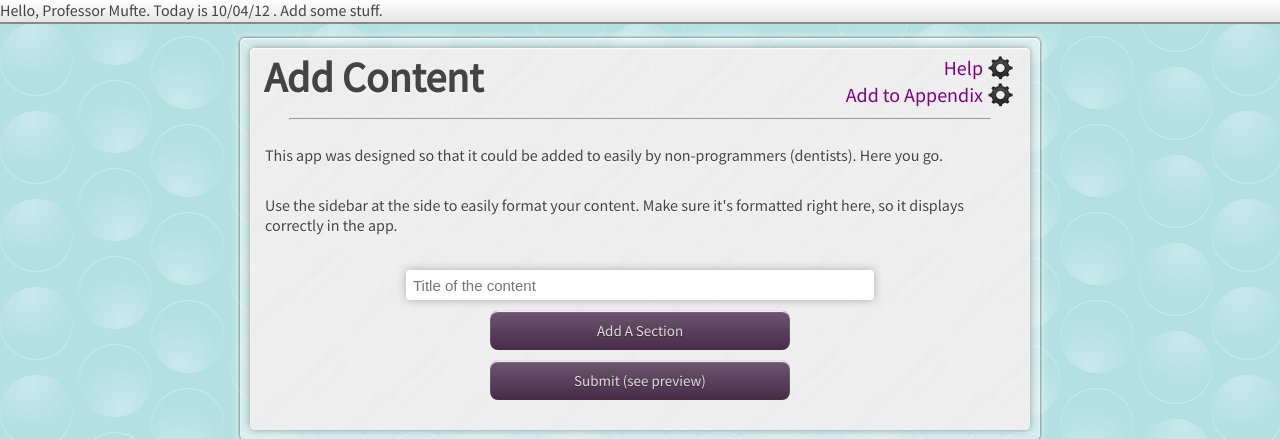
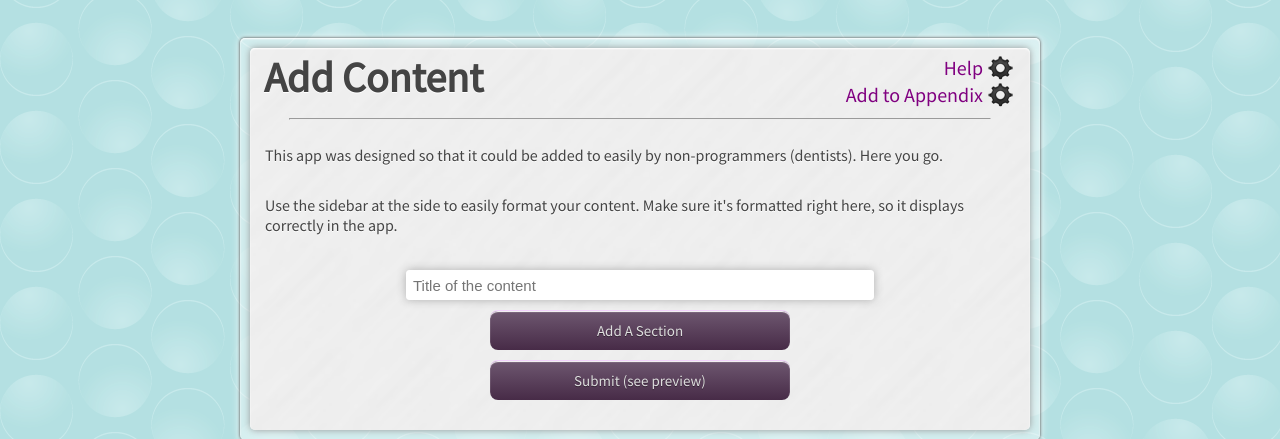
Before and after one commit to sampurcell93/Dental-App, a PHP site: page /CMS/index.php in a window 1280 px wide. Shown: the top 439 px of the page. Run offline with PHP 8.4, Linux system fonts and the light colour scheme; some libraries are stand-ins or nearby versions.

Commit message:
various tweaks... how helpful

```diff
--- a/CMS/css/style.css
+++ b/CMS/css/style.css
@@ -306,32 +312,6 @@ aside {
   z-index: 11;
   cursor: pointer; }
 
-#admin {
-  position: fixed;
-  top: 0;
-  left: 0;
-  height: 24px;
-  width: 100%;
-  background: #d9d9d9;
-  /* Old browsers */
-  background: -moz-linear-gradient(top, white 0%, #e5e5e5 100%);
-  /* FF3.6+ */
-  background: -webkit-gradient(linear, left top, left bottom, color-stop(0%, white), color-stop(100%, #e5e5e5));
-  /* Chrome,Safari4+ */
-  background: -webkit-linear-gradient(top, white 0%, #e5e5e5 100%);
-  /* Chrome10+,Safari5.1+ */
-  background: -o-linear-gradient(top, white 0%, #e5e5e5 100%);
-  /* Opera 11.10+ */
-  background: -ms-linear-gradient(top, white 0%, #e5e5e5 100%);
-  /* IE10+ */
-  background: linear, to bottom, white 0%, #e5e5e5 100%;
-  /* W3C */
-  filter: progid:DXImageTransform.Microsoft.gradient(startColorstr='#ffffff', endColorstr='#e5e5e5',GradientType=0 );
-  /* IE6-9 */
-  font-size: 80%;
-  z-index: 1000;
-  border-bottom: 2px solid #888; }
-
 #H4s {
   display: none;
   font-size: 70%;
--- a/CMS/css/style.scss
+++ b/CMS/css/style.scss
@@ -324,20 +333,6 @@ aside {
 
 }
 
-#admin {
-
-	position: fixed;
-	top: 0;
-	left: 0;
-	height: 24px;
-	width: 100%;
-	@include whiteGradient();
-	font-size: 80%;
-	z-index: 1000;
-	border-bottom: 2px solid #888;
-
-}
-
 #H4s {
 
 	display: none;
--- a/CMS/index.php
+++ b/CMS/index.php
@@ -11,10 +11,6 @@
 		</head>
 
 		<body>
-
-
-
-			<div id="admin">Hello, Professor Mufte. Today is <?php echo date("m/d/y") ?> . Add some stuff.</div>
 
 			<aside id="helpBox">
 
--- a/CMS/main.js
+++ b/CMS/main.js
@@ -213,3 +213,28 @@ function insertAtCaret(areaId,text) {
     }
     txtarea.scrollTop = scrollPos;
 }
+
+
+$(window).scroll(function(e){
+
+  $el = $('#addHeader');
+
+  if ($(this).scrollTop() > 260 && !$el.hasClass("fixed")) {
+  		$('#addHeader').addClass("fixed");
+  }
+
+  if ($(this).scrollTop() < 260 && $el.hasClass("fixed")) {
+  		$el.removeClass("fixed");
+  	 }
+});
+
+function getOffset( el ) {
+    var _x = 0;
+    var _y = 0;
+    while( el && !isNaN( el.offsetLeft ) && !isNaN( el.offsetTop ) ) {
+        _x += el.offsetLeft - el.scrollLeft;
+        _y += el.offsetTop - el.scrollTop;
+        el = el.offsetParent;
+    }
+    return { top: _y, left: _x };
+}
--- a/appendix.php
+++ b/appendix.php
@@ -11,7 +11,7 @@
 
 	}
 
-	$results = $mysqli->query("select * from appendix");
+	$results = $mysqli->query("select * from appendix ORDER BY term");
 
 ?>
 
--- a/custom.css
+++ b/custom.css
@@ -172,3 +172,6 @@ p {
 
 .ajaxContent {
   display: none; }
+
+.hidden {
+  display: none; }
--- a/custom.scss
+++ b/custom.scss
@@ -103,3 +103,5 @@
 		}
 
 		.ajaxContent { display: none; }
+
+		.hidden { display: none; }
--- a/dental_prototype/step3.html
+++ b/dental_prototype/step3.html
@@ -38,7 +38,7 @@
 					<li><a href="sampletext.html">Material Options and Suggested CDT Codes</a></li>
 				</ul>
 
-			</div><!-- /section 1 -->
+		</div><!-- /section 1 -->
 
         <div data-role="collapsible" data-collapsed="false" data-theme="a" data-content-theme="d">
 			<h3>Procedure</h3>
--- a/step2.php
+++ b/step2.php
@@ -17,7 +17,7 @@
 
 	<h3>Type of Procedure</h3>
 
-	<fieldset data-role="controlgroup" >
+	<fieldset data-role="controlgroup">
 
 <?php
 
```
Also changed, not shown: other parts of CMS/css/style.css (+20 -7 lines), other parts of CMS/css/style.scss (+25 -7 lines), CMS/insert.php (+12 -4 lines), header.php (+7 -7 lines), main.js (+14 -2 lines).
